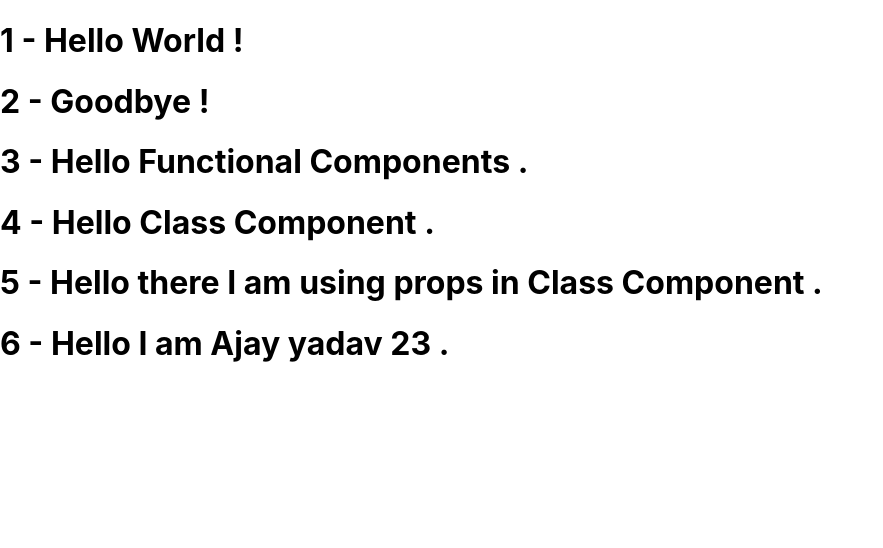
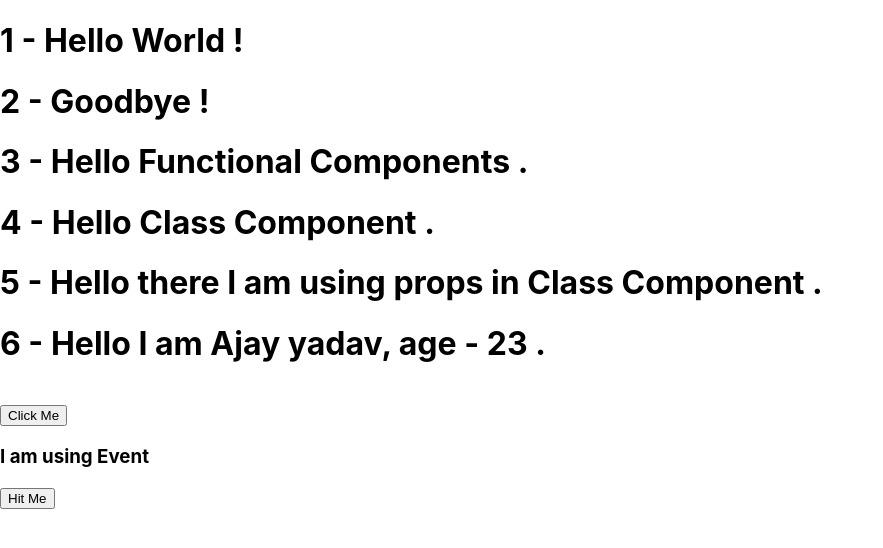
Before and after one commit to kailashy4496/react-all-practice, a React (Create React App) app: page / in a window 1280 px wide. Shown: the top 548 px of the page, without its empty margins (0-883 px from the left). Built offline with nearby package versions, Linux system fonts and the light colour scheme.

Commit message:
second commit

```diff
--- a/src/App.js
+++ b/src/App.js
@@ -7,6 +7,7 @@ import Function from './Components/ReactPractice/Function';
 import Class from './Components/ReactPractice/Class';
 import Props from './Components/ReactPractice/Props';
 import UsingState from './Components/ReactPractice/UsingState';
+import UseEvent from './Components/ReactPractice/UseEvent';
 
 
 function App() {
@@ -18,6 +19,7 @@ function App() {
       <Class />
       <Props name='Class Component' />
       <UsingState />
+      <UseEvent/>
     </div>
   )
 }
--- /dev/null
+++ b/src/Components/ReactPractice/UseEvent.js
@@ -0,0 +1,27 @@
+import React, { Component } from 'react'
+
+class UseEvent extends Component {
+    constructor(props){
+        super(props);
+        this.props = props;
+        this.state = {
+            demo: 'Testing',
+        };
+        // this.buttonClickHandler = this.buttonClickHandler.bind(this);
+    }
+
+    buttonClickHandler = () =>{
+        // alert('Hello');
+        console.log(this.state)
+    }
+  render() {
+    return (
+      <div>
+        <h3>I am using Event</h3>
+        <button type='button' onClick= { () => this.buttonClickHandler()}>Hit Me</button>
+      </div>
+    )
+  }
+}
+
+export default UseEvent
--- a/src/Components/ReactPractice/UsingState.js
+++ b/src/Components/ReactPractice/UsingState.js
@@ -1,7 +1,7 @@
 import React, { Component } from 'react';
 
 class UsingState extends Component {
-    constructor(props){
+    constructor(props) {
         super(props);
         this.props = props;
         this.state = {
@@ -9,10 +9,19 @@ class UsingState extends Component {
             age: '23'
         }
     }
+
+    nameChangeHandler() {
+        this.setState({
+            name: 'Vijay Kumar',
+            age: '21'
+        })
+    }
     render() {
         return (
             <div>
-        <h1>6 - Hello I am {this.state.name} yadav {this.state.age} .</h1>
+                <h1>6 - Hello I am {this.state.name} yadav, age - {this.state.age} .</h1>
+                <br />
+                <button onClick={this.nameChangeHandler.bind(this)}>Click Me</button>
             </div>
         )
     }
```
Lines whose indentation alone changed are shown as unchanged.
